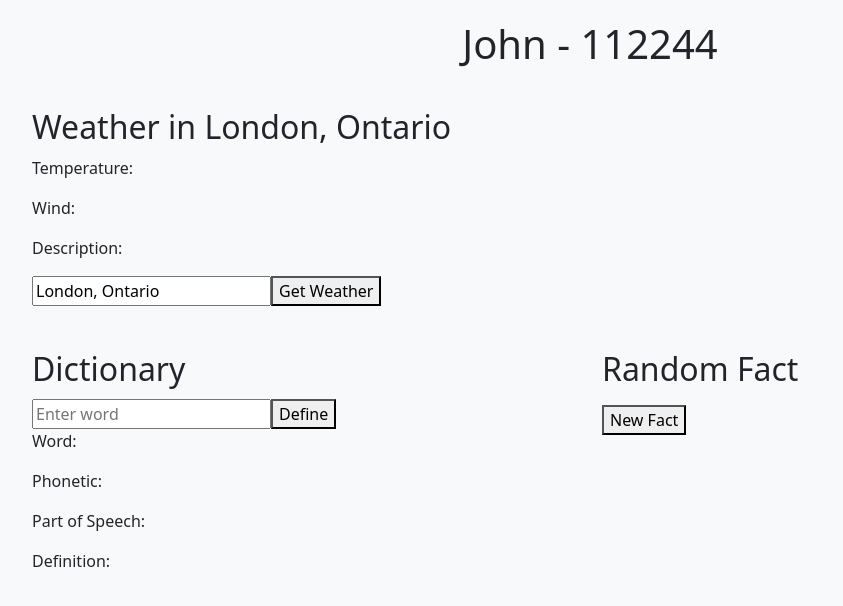
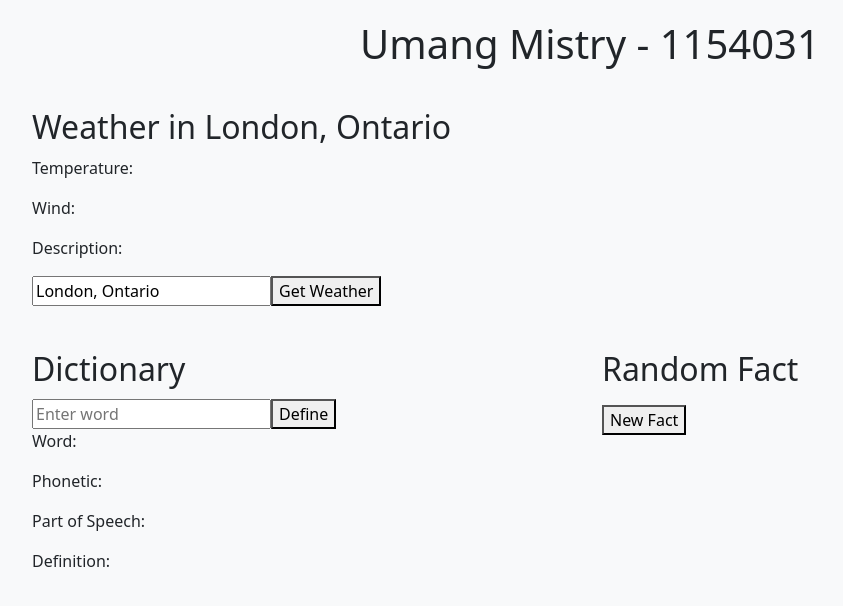
Before and after one commit to UMG2910/-COMP-6062-final-practical-project, a plain HTML site: page index.html in a window 1280 px wide. Shown: the whole page, without its empty margins (50-893 px from the left). Drawn offline with nearby package versions, Linux system fonts and the light colour scheme; no server answers.

Commit message:
Update index.html

```diff
--- a/index.html
+++ b/index.html
@@ -11,7 +11,7 @@
 <body>
     <div id="app" class="container">
         <header>
-            <h1>John - 112244</h1>
+            <h1>Umang Mistry - 1154031</h1>
         </header>
         <main>
             <section class="row mb-4">
```
